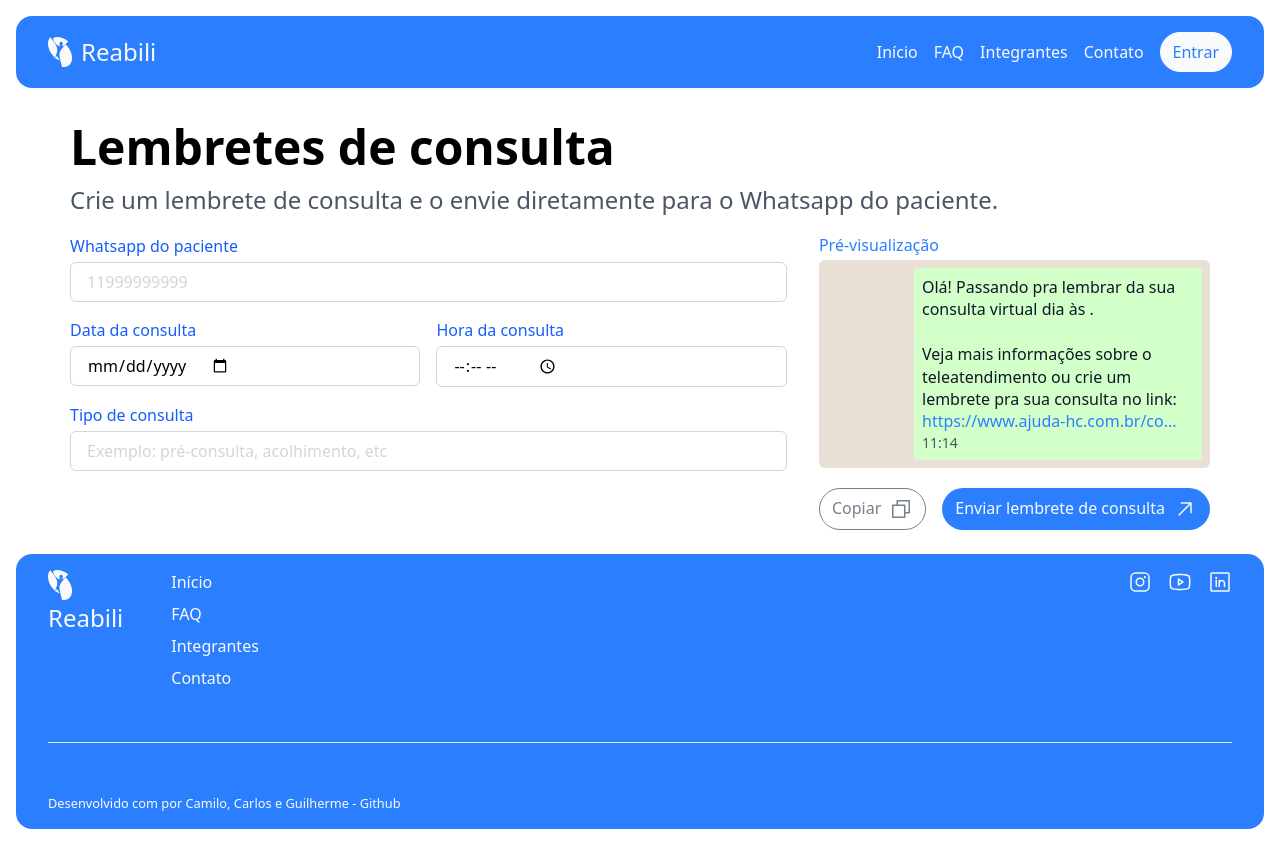
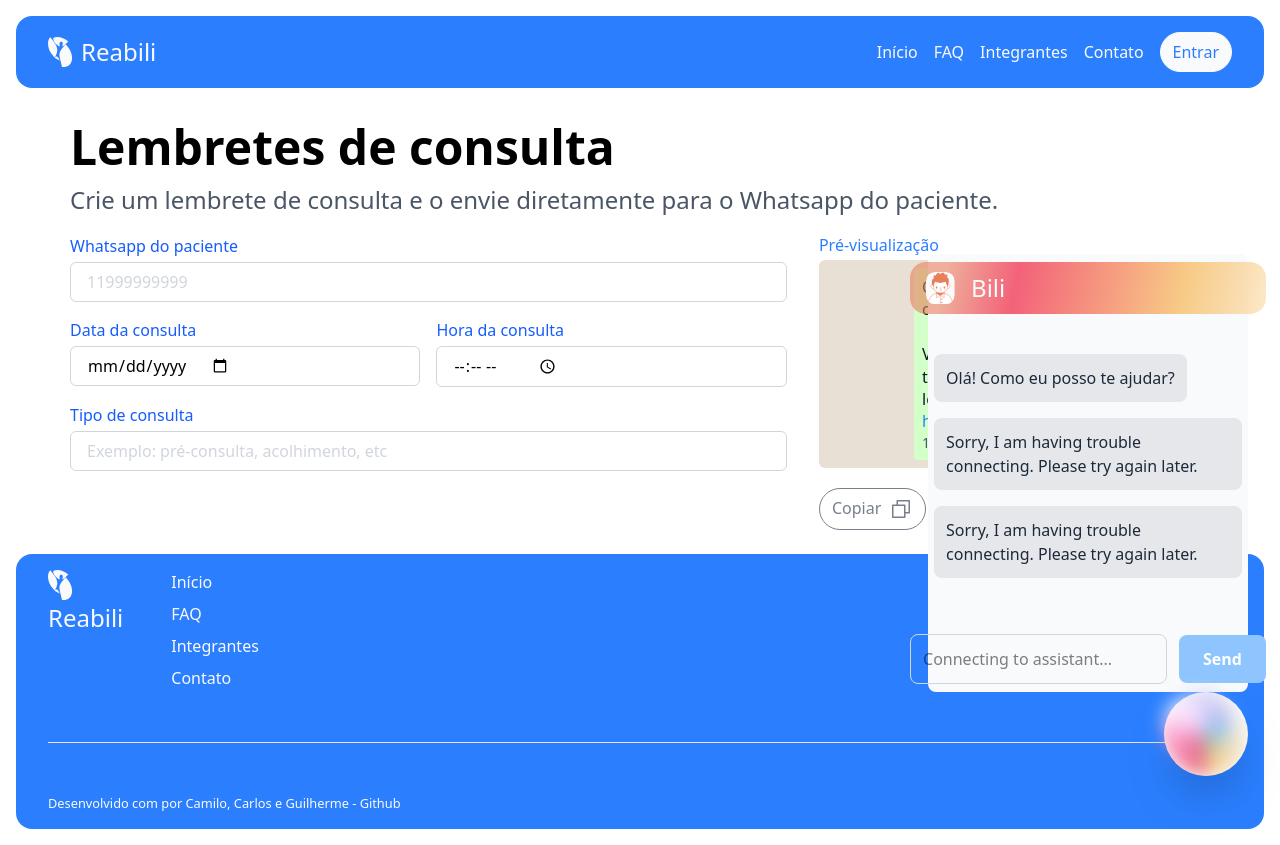
Before and after one commit to Challenge-2025-Equipe-07/hc-frontend-react, a React (Vite) app: page /agendar in a window 1280 px wide. Built offline with nearby package versions, Linux system fonts and the light colour scheme; no server answers.

Commit message:
feat: Adiciona AI Button

```diff
--- /dev/null
+++ b/src/components/Ai/AiButton/AiButton.tsx
@@ -0,0 +1,86 @@
+import type { AiButtonProps } from "./AiButton.types";
+
+const AiButton = ({ onClick }: AiButtonProps) => {
+  return (
+    <div className="grid w-fit gap-y-2 justify-self-end">
+      <button
+        onClick={onClick}
+        className="flex w-fit flex-col items-end gap-4 overflow-clip rounded-full bg-gray-50 shadow-2xl"
+        aria-label="Pedir ajuda da IA"
+      >
+        <svg
+          xmlns="http://www.w3.org/2000/svg"
+          width="103"
+          height="103"
+          viewBox="0 0 103 103"
+          fill="none"
+          className="absolute right-0 bottom-0 z-0 h-[103px] w-[103px]"
+        >
+          <g filter="url(#filter0_f_694_2143)">
+            <g
+              clipPath="url(#paint0_angular_694_2143_clip_path)"
+              data-figma-skip-parse="true"
+            >
+              <g transform="matrix(0 0.0338625 -0.0338625 0 51.7375 51.6374)">
+                <foreignObject
+                  x="-1011.07"
+                  y="-1011.07"
+                  width="2022.15"
+                  height="2022.15"
+                >
+                  <div
+                    style={{
+                      background:
+                        "conic-gradient(from 90deg,rgba(247, 51, 152, 1) 0deg,rgba(255, 255, 255, 1) 120.6deg,rgba(148, 175, 255, 1) 250.2deg,rgba(43, 228, 255, 1) 360deg)",
+                      height: "100%",
+                      width: "100%",
+                      opacity: 0.8,
+                    }}
+                  ></div>
+                </foreignObject>
+              </g>
+            </g>
+            <circle cx="51.7375" cy="51.6374" r="33.8625" />
+          </g>
+          <defs>
+            <filter
+              id="filter0_f_694_2143"
+              x="0.624969"
+              y="0.524902"
+              width="102.225"
+              height="102.225"
+              filterUnits="userSpaceOnUse"
+              colorInterpolationFilters="sRGB"
+            >
+              <feFlood floodOpacity="0" result="BackgroundImageFix" />
+              <feBlend
+                mode="normal"
+                in="SourceGraphic"
+                in2="BackgroundImageFix"
+                result="shape"
+              />
+              <feGaussianBlur
+                stdDeviation="8.625"
+                result="effect1_foregroundBlur_694_2143"
+              />
+            </filter>
+            <clipPath id="paint0_angular_694_2143_clip_path">
+              <circle cx="51.7375" cy="51.6374" r="33.8625" />
+            </clipPath>
+          </defs>
+        </svg>
+
+        <div
+          className="ai-orb relative z-10 h-[5.25rem] w-[5.25rem] rounded-full"
+          style={{
+            filter: "blur(8.625px)",
+            background:
+              "conic-gradient(from var(--gradient-angle) at 50% 50%, rgba(238, 72, 99, 0.8) 0deg, rgba(255, 213, 255, 0.6) 120.6deg, rgba(187, 159, 99, 0.1) 250.2deg, rgba(247, 191, 105, 0.8) 360deg)",
+          }}
+        ></div>
+      </button>
+    </div>
+  );
+};
+
+export { AiButton };
--- /dev/null
+++ b/src/components/Ai/AiButton/AiButton.types.ts
@@ -0,0 +1,3 @@
+export type AiButtonProps = {
+  onClick: () => void;
+};
--- a/src/pages/Chat/Chat.tsx
+++ b/src/components/Ai/AiChat/AiChat.tsx
@@ -1,13 +1,10 @@
 import { useState, useEffect, useRef } from "react";
+import Bili from "@/assets/Bili.svg";
 
 import type { FormEvent } from "react";
+import type { Message } from "./AiChat.types";
 
-interface Message {
-  text: string;
-  sender: "user" | "assistant";
-}
-
-const ChatPage = () => {
+const AiChat = () => {
   const [messages, setMessages] = useState<Message[]>([
     { text: "Olá! Como eu posso te ajudar?", sender: "assistant" },
   ]);
@@ -98,14 +95,12 @@ const ChatPage = () => {
   };
 
   return (
-    <div className="flex h-screen items-center justify-center bg-gray-100 font-sans">
-      <div className="flex h-full w-full max-w-2xl flex-col rounded-lg bg-white shadow-2xl md:h-[90vh]">
-        {/* Header */}
-        <div className="flex items-center rounded-t-lg bg-blue-600 p-4 text-white">
-          <h1 className="text-xl font-bold">My Watson Assistant</h1>
-        </div>
+    <aside className="grid max-w-80 items-center justify-center gap-y-4 rounded-lg bg-gray-50 p-2">
+      <header className="flex gap-x-4 rounded-2xl bg-[linear-gradient(102deg,rgba(231,127,92,0.6)_10.2%,#f36279_30.11%,rgba(247,191,105,0.8)_76.45%,rgba(255,255,255,0.5)_119.15%)] px-4 py-2 text-gray-50">
+        <img src={Bili} alt="Assistente de IA" width={29} height={32} />
+        <h1 className="subtitle">Bili</h1>
+      </header>
 
-        {/* Chat Messages */}
       <div ref={chatMessagesRef} className="flex-1 overflow-y-auto p-6">
         {messages.map((msg, index) => (
           <div
@@ -121,8 +116,6 @@ const ChatPage = () => {
         ))}
       </div>
 
-        {/* Message Input */}
-        <div className="rounded-b-lg border-t border-gray-200 bg-gray-50 p-4">
       <form onSubmit={handleSubmit} className="flex items-center gap-3">
         <input
           type="text"
@@ -145,10 +138,8 @@ const ChatPage = () => {
           {isLoading ? "..." : "Send"}
         </button>
       </form>
-        </div>
-      </div>
-    </div>
+    </aside>
   );
 };
 
-export { ChatPage };
+export { AiChat };
--- /dev/null
+++ b/src/components/Ai/AiChat/AiChat.types.ts
@@ -0,0 +1,4 @@
+export type Message = {
+  text: string;
+  sender: "user" | "assistant";
+}
--- a/src/components/index.tsx
+++ b/src/components/index.tsx
@@ -8,3 +8,4 @@ export { InputField as Input } from "./Input/InputField";
 export { Textarea } from "./Input/Textarea";
 export { FeatureCard } from "./FeatureCard/FeatureCard";
 export { useNotification } from "./Notification/Notification.context";
+export { AiButton } from "./Ai/AiButton/AiButton";
--- a/src/index.css
+++ b/src/index.css
@@ -17,6 +17,15 @@
     rgba(247, 191, 105, 0.3) 69.71%,
     #fff 97.12%
   );
+  --gradient-bili:
+    linear-gradient(
+      102deg,
+      rgba(231, 127, 92, 0.6) 10.2%,
+      #f36279 30.11%,
+      rgba(247, 191, 105, 0.8) 76.45%,
+      rgba(255, 255, 255, 0.5) 119.15%
+    ),
+    #f9eae5;
 }
 
 @utility grid-layout {
@@ -28,7 +37,24 @@
   }
 }
 
+@keyframes rotate-gradient {
+  from {
+    --gradient-angle: 180deg;
+  }
+  to {
+    --gradient-angle: 540deg;
+  }
+}
+
 @layer components {
+  .gradient-bili {
+    background-image: var(--gradient-bili);
+  }
+
+  .ai-orb {
+    animation: rotate-gradient 8s linear infinite;
+  }
+
   .tooltip {
     @apply absolute rounded-lg bg-gray-800 px-3 py-1.5 text-sm font-semibold text-white shadow-lg;
     @apply pointer-events-none transition-opacity duration-300 ease-in-out;
--- a/src/layout/PagesLayout.tsx
+++ b/src/layout/PagesLayout.tsx
@@ -1,5 +1,6 @@
 import { Outlet, ScrollRestoration } from "react-router";
-import { Footer, Navbar, NavbarItems } from "@/components";
+import { AiButton, Footer, Navbar, NavbarItems } from "@/components";
+import { AiChat } from "@/components/Ai/AiChat/AiChat";
 
 const PagesLayout = ({ children }: { children?: React.ReactNode }) => {
   return (
@@ -10,6 +11,10 @@ const PagesLayout = ({ children }: { children?: React.ReactNode }) => {
       <div className="pt-[calc(72px+24px)]">{children || <Outlet />}</div>
       <Footer />
       <ScrollRestoration />
+      <div className="fixed right-8 bottom-6 z-10 grid">
+        <AiChat />
+        <AiButton onClick={() => console.log("click")} />
+      </div>
     </main>
   );
 };
--- a/src/router.tsx
+++ b/src/router.tsx
@@ -7,7 +7,6 @@ import { Duvida } from "@/pages/Duvida/Duvida";
 import { Contato } from "@/pages/Contato/Contato";
 import { Agendamento } from "@/pages/Agendamento/Agendamento";
 import { ErrorPage } from "@/pages/Error/ErrorPage";
-import { ChatPage } from "@/pages/Chat/Chat";
 import { EnvioAgendamento } from "@/pages/EnvioAgendamento/EnvioAgendamento";
 
 const router = createBrowserRouter([
@@ -28,7 +27,6 @@ const router = createBrowserRouter([
       },
       { path: "/duvida/:content", Component: Duvida },
       { path: "/contato", Component: Contato },
-      { path: "/chat", Component: ChatPage },
       { path: "/agendamento", Component: Agendamento },
       { path: "/agendar", Component: EnvioAgendamento },
     ],
```
Also changed, not shown: src/assets/Bili.svg (added). Lines whose indentation alone changed are shown as unchanged.
